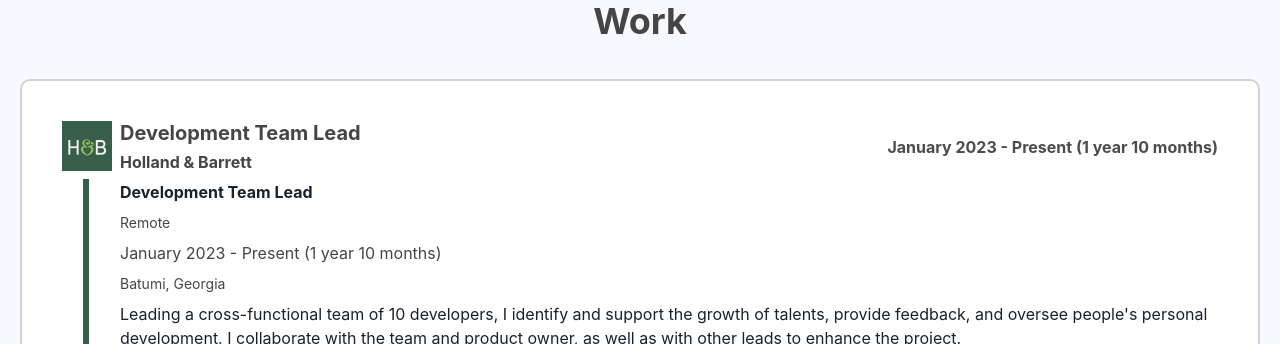
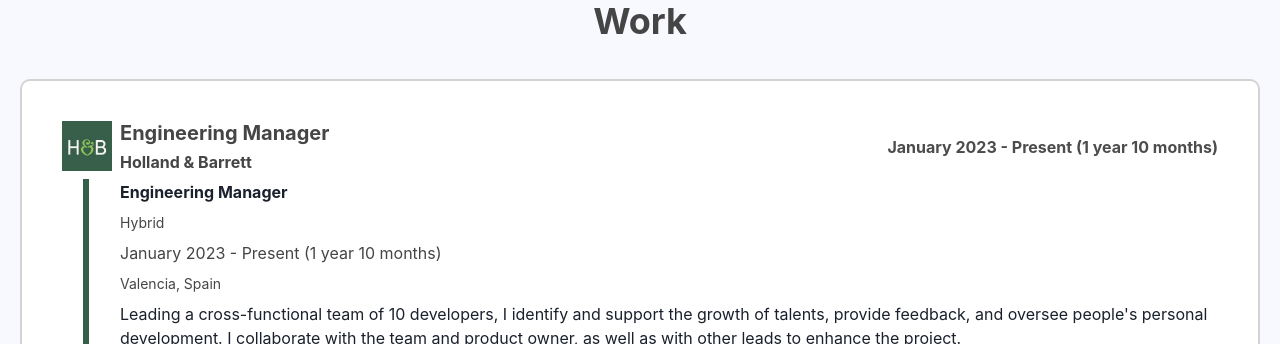
Before and after one commit to dzendmitry/homepage, a React (Create React App) app: page / in a window 1280 px wide. Shown: the part 820-1164 px from the top of the page. Built offline with nearby package versions, Linux system fonts and the light colour scheme.

Commit message:
job updated

```diff
--- a/src/components/Work.js
+++ b/src/components/Work.js
@@ -9,11 +9,11 @@ const works = [
         lineColor: "#365F49",
         jobs: [
             {
-                title: "Development Team Lead",
+                title: "Engineering Manager",
                 from: "January 2023",
                 to: "Present",
-                format: "Remote",
-                location: "Batumi, Georgia",
+                format: "Hybrid",
+                location: "Valencia, Spain",
                 description: "Leading a cross-functional team of 10 developers, I identify and support the growth of talents, provide feedback, and oversee people's personal development. I collaborate with the team and product owner, as well as with other leads to enhance the project.",
                 achievements: [
                     "The project involves creating a storage system for company products with an editing interface. We provide an API for the production environment and a UI for internal users",
```
